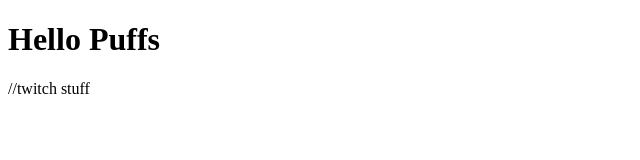
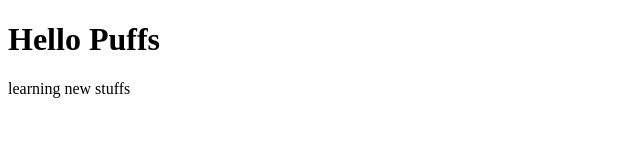
Before and after one commit to cyberea/twitch, a plain HTML site: page index.html in a window 1280 px wide. Shown: the full height of the page, 0-640 px from the left. Drawn offline with Linux system fonts and the light colour scheme.

Commit message:
making an edit

```diff
--- a/index.html
+++ b/index.html
@@ -6,7 +6,6 @@
 </head>
 <body>
 	<h1>Hello Puffs</h1>
+	<p>learning new stuffs</p>
 </body>
 </html>
-
-//twitch stuff
```
